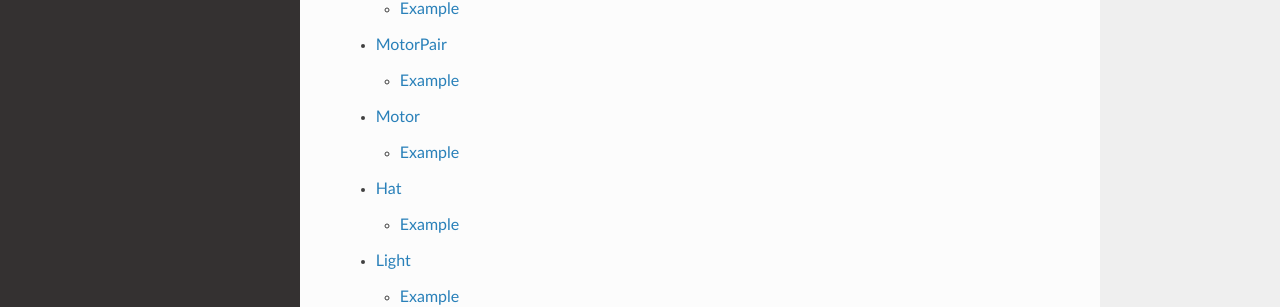
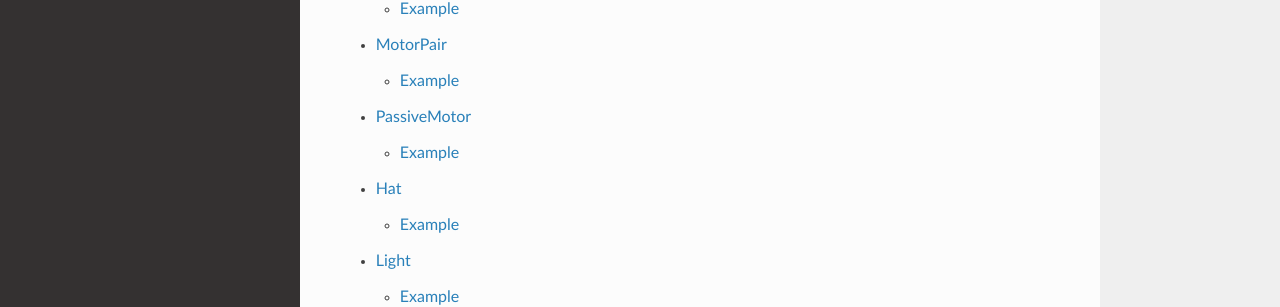
Before and after one commit to RaspberryPiFoundation/python-build-hat, a Sphinx documentation site: the page built from docs/buildhat/index.rst, in a window 1280 px wide and 900 px high, scrolled down 887 px. Shown: the part 378-685 px from the top of the window. Built offline with Sphinx 7.4.7 and the Read the Docs theme 2.0.0, drawn with Linux system fonts in a browser that asks for light colours; the version number could not be read and is left out.

```diff
--- a/docs/buildhat/light.rst
+++ b/docs/buildhat/light.rst
@@ -1,7 +1,7 @@
 Light
 ===========
 
-.. image:: images/4lights.jpg
+.. image:: images/lights.jpg
    :width: 200
    :alt: The LEGO Light
 
--- a/docs/buildhat/passivemotor.rst
+++ b/docs/buildhat/passivemotor.rst
@@ -1,4 +1,4 @@
-Motor
+PassiveMotor
 =====
 
 LEGO® TECHNIC™ motors which do not have an integrated rotation sensor (encoder).
```
